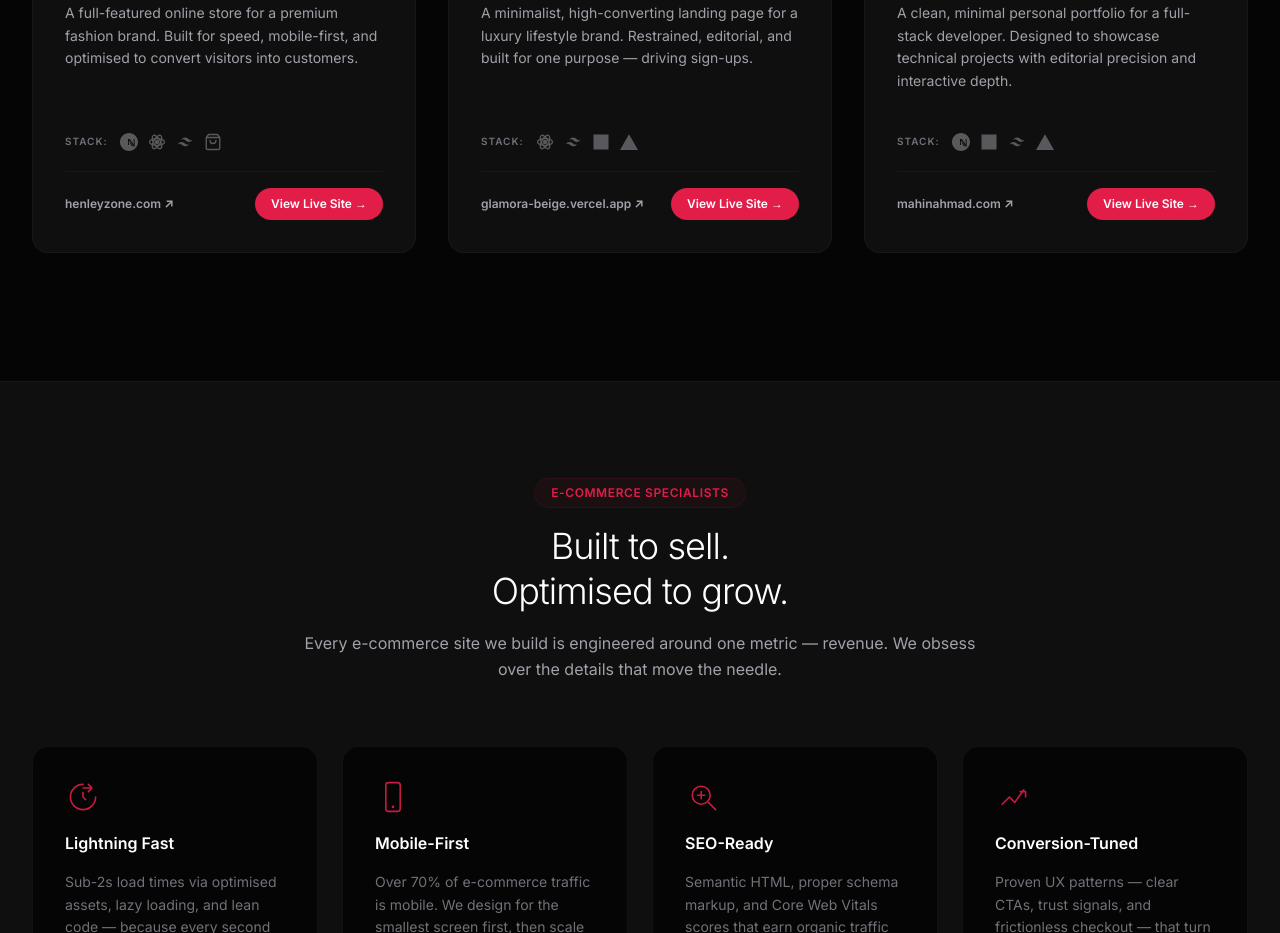
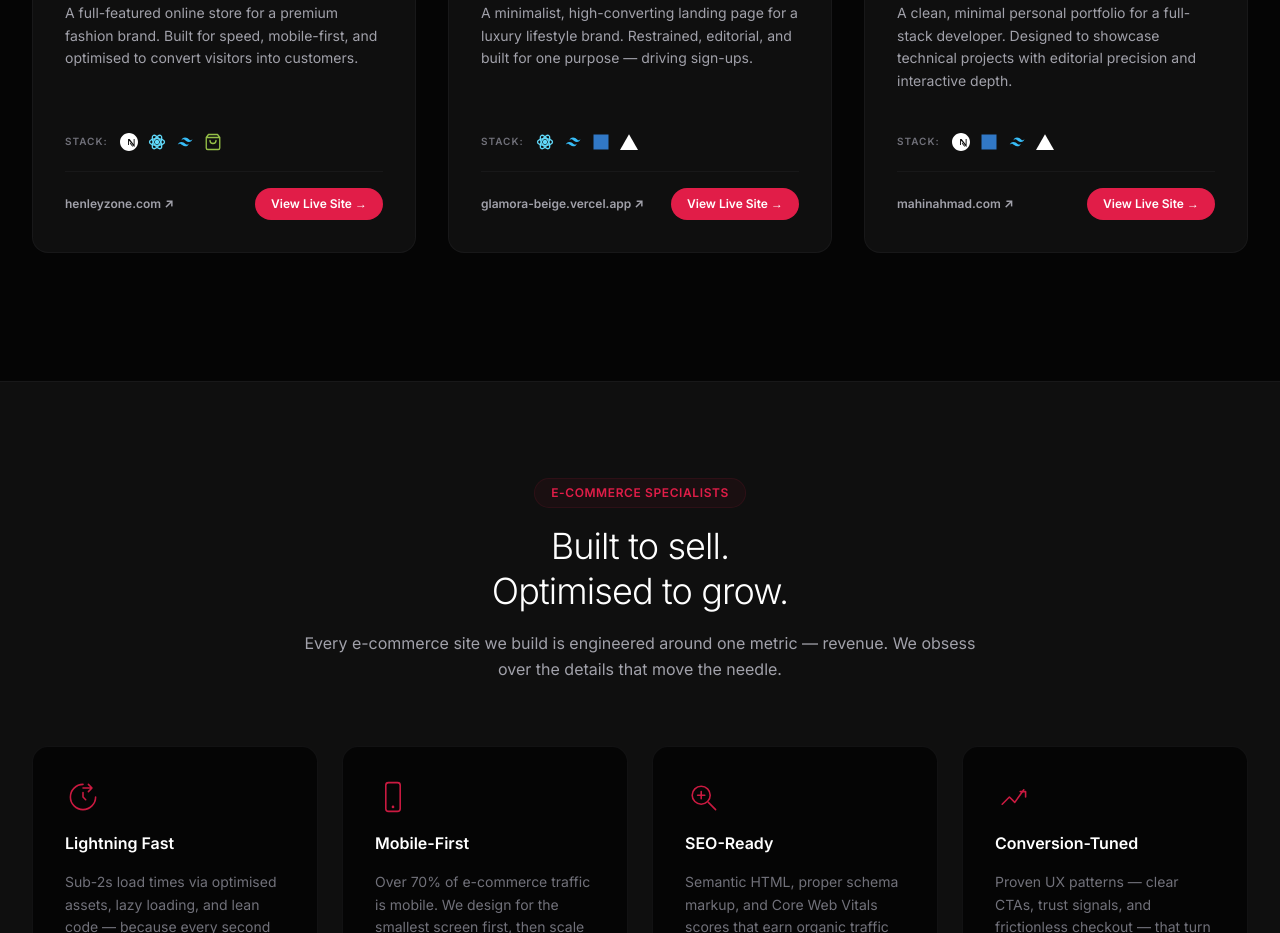
Before and after one commit to mahunn/Websy-Agentic, a Next.js app: page /work in a window 1280 px wide. Shown: the part 820-1753 px from the top of the page. Built offline with nearby package versions, Linux system fonts and the light colour scheme.

Commit message:
Update tech stack icons to use original brand colors and lift-glow hover transitions

```diff
--- a/app/work/page.tsx
+++ b/app/work/page.tsx
@@ -71,7 +71,7 @@ export default function Work() {
                 <div className="flex items-center gap-2.5">
                   {/* Next.js */}
                   <svg
-                    className="w-4.5 h-4.5 text-zinc-400 opacity-50 hover:text-[#E11D48] hover:opacity-100 hover:scale-110 transition-all duration-200 cursor-pointer"
+                    className="w-4.5 h-4.5 text-white transition-all duration-200 hover:-translate-y-1 hover:drop-shadow-[0_0_8px_rgba(255,255,255,0.45)] cursor-pointer"
                     viewBox="0 0 24 24"
                     fill="currentColor"
                     aria-label="Next.js"
@@ -80,7 +80,7 @@ export default function Work() {
                   </svg>
                   {/* React */}
                   <svg
-                    className="w-4.5 h-4.5 text-zinc-400 opacity-50 hover:text-[#E11D48] hover:opacity-100 hover:scale-110 transition-all duration-200 cursor-pointer"
+                    className="w-4.5 h-4.5 text-[#61DAFB] transition-all duration-200 hover:-translate-y-1 hover:drop-shadow-[0_0_8px_rgba(97,218,251,0.45)] cursor-pointer"
                     viewBox="0 0 24 24"
                     fill="none"
                     stroke="currentColor"
@@ -94,7 +94,7 @@ export default function Work() {
                   </svg>
                   {/* Tailwind CSS */}
                   <svg
-                    className="w-4.5 h-4.5 text-zinc-400 opacity-50 hover:text-[#E11D48] hover:opacity-100 hover:scale-110 transition-all duration-200 cursor-pointer"
+                    className="w-4.5 h-4.5 text-[#38BDF8] transition-all duration-200 hover:-translate-y-1 hover:drop-shadow-[0_0_8px_rgba(56,189,248,0.45)] cursor-pointer"
                     viewBox="0 0 24 24"
                     fill="currentColor"
                     aria-label="Tailwind CSS"
@@ -103,7 +103,7 @@ export default function Work() {
                   </svg>
                   {/* Shopify */}
                   <svg
-                    className="w-4.5 h-4.5 text-zinc-400 opacity-50 hover:text-[#E11D48] hover:opacity-100 hover:scale-110 transition-all duration-200 cursor-pointer"
+                    className="w-4.5 h-4.5 text-[#95BF47] transition-all duration-200 hover:-translate-y-1 hover:drop-shadow-[0_0_8px_rgba(149,191,71,0.45)] cursor-pointer"
                     viewBox="0 0 24 24"
                     fill="none"
                     stroke="currentColor"
@@ -183,7 +183,7 @@ export default function Work() {
                 <div className="flex items-center gap-2.5">
                   {/* React */}
                   <svg
-                    className="w-4.5 h-4.5 text-zinc-400 opacity-50 hover:text-[#E11D48] hover:opacity-100 hover:scale-110 transition-all duration-200 cursor-pointer"
+                    className="w-4.5 h-4.5 text-[#61DAFB] transition-all duration-200 hover:-translate-y-1 hover:drop-shadow-[0_0_8px_rgba(97,218,251,0.45)] cursor-pointer"
                     viewBox="0 0 24 24"
                     fill="none"
                     stroke="currentColor"
@@ -197,7 +197,7 @@ export default function Work() {
                   </svg>
                   {/* Tailwind CSS */}
                   <svg
-                    className="w-4.5 h-4.5 text-zinc-400 opacity-50 hover:text-[#E11D48] hover:opacity-100 hover:scale-110 transition-all duration-200 cursor-pointer"
+                    className="w-4.5 h-4.5 text-[#38BDF8] transition-all duration-200 hover:-translate-y-1 hover:drop-shadow-[0_0_8px_rgba(56,189,248,0.45)] cursor-pointer"
                     viewBox="0 0 24 24"
                     fill="currentColor"
                     aria-label="Tailwind CSS"
@@ -206,7 +206,7 @@ export default function Work() {
                   </svg>
                   {/* TypeScript */}
                   <svg
-                    className="w-4.5 h-4.5 text-zinc-400 opacity-50 hover:text-[#E11D48] hover:opacity-100 hover:scale-110 transition-all duration-200 cursor-pointer"
+                    className="w-4.5 h-4.5 text-[#3178C6] transition-all duration-200 hover:-translate-y-1 hover:drop-shadow-[0_0_8px_rgba(49,120,198,0.45)] cursor-pointer"
                     viewBox="0 0 24 24"
                     fill="currentColor"
                     aria-label="TypeScript"
@@ -215,7 +215,7 @@ export default function Work() {
                   </svg>
                   {/* Vercel */}
                   <svg
-                    className="w-4.5 h-4.5 text-zinc-400 opacity-50 hover:text-[#E11D48] hover:opacity-100 hover:scale-110 transition-all duration-200 cursor-pointer"
+                    className="w-4.5 h-4.5 text-white transition-all duration-200 hover:-translate-y-1 hover:drop-shadow-[0_0_8px_rgba(255,255,255,0.45)] cursor-pointer"
                     viewBox="0 0 24 24"
                     fill="currentColor"
                     aria-label="Vercel"
@@ -291,7 +291,7 @@ export default function Work() {
                 <div className="flex items-center gap-2.5">
                   {/* Next.js */}
                   <svg
-                    className="w-4.5 h-4.5 text-zinc-400 opacity-50 hover:text-[#E11D48] hover:opacity-100 hover:scale-110 transition-all duration-200 cursor-pointer"
+                    className="w-4.5 h-4.5 text-white transition-all duration-200 hover:-translate-y-1 hover:drop-shadow-[0_0_8px_rgba(255,255,255,0.45)] cursor-pointer"
                     viewBox="0 0 24 24"
                     fill="currentColor"
                     aria-label="Next.js"
@@ -300,7 +300,7 @@ export default function Work() {
                   </svg>
                   {/* TypeScript */}
                   <svg
-                    className="w-4.5 h-4.5 text-zinc-400 opacity-50 hover:text-[#E11D48] hover:opacity-100 hover:scale-110 transition-all duration-200 cursor-pointer"
+                    className="w-4.5 h-4.5 text-[#3178C6] transition-all duration-200 hover:-translate-y-1 hover:drop-shadow-[0_0_8px_rgba(49,120,198,0.45)] cursor-pointer"
                     viewBox="0 0 24 24"
                     fill="currentColor"
                     aria-label="TypeScript"
@@ -309,7 +309,7 @@ export default function Work() {
                   </svg>
                   {/* Tailwind CSS */}
                   <svg
-                    className="w-4.5 h-4.5 text-zinc-400 opacity-50 hover:text-[#E11D48] hover:opacity-100 hover:scale-110 transition-all duration-200 cursor-pointer"
+                    className="w-4.5 h-4.5 text-[#38BDF8] transition-all duration-200 hover:-translate-y-1 hover:drop-shadow-[0_0_8px_rgba(56,189,248,0.45)] cursor-pointer"
                     viewBox="0 0 24 24"
                     fill="currentColor"
                     aria-label="Tailwind CSS"
@@ -318,7 +318,7 @@ export default function Work() {
                   </svg>
                   {/* Vercel */}
                   <svg
-                    className="w-4.5 h-4.5 text-zinc-400 opacity-50 hover:text-[#E11D48] hover:opacity-100 hover:scale-110 transition-all duration-200 cursor-pointer"
+                    className="w-4.5 h-4.5 text-white transition-all duration-200 hover:-translate-y-1 hover:drop-shadow-[0_0_8px_rgba(255,255,255,0.45)] cursor-pointer"
                     viewBox="0 0 24 24"
                     fill="currentColor"
                     aria-label="Vercel"
```
